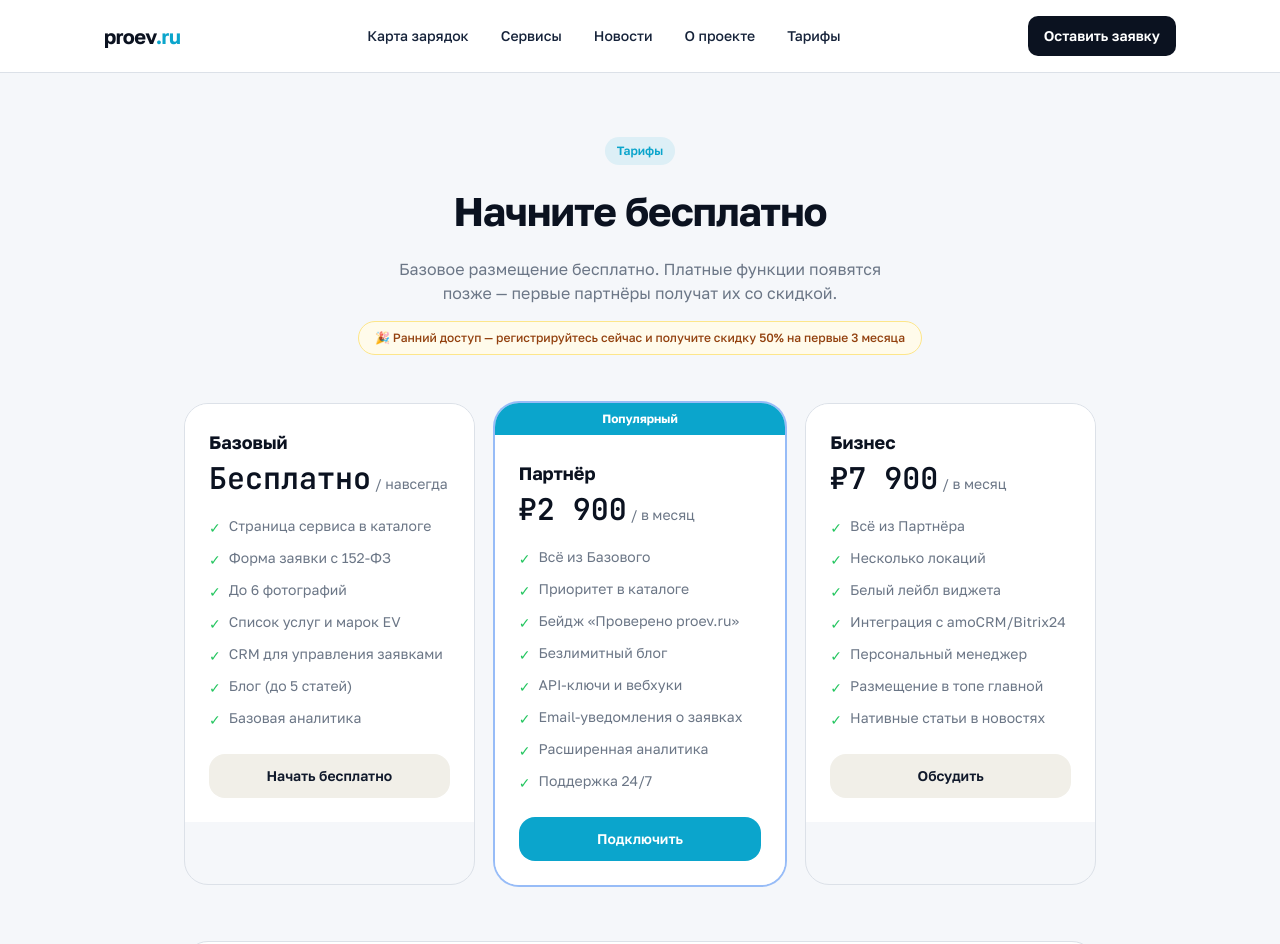
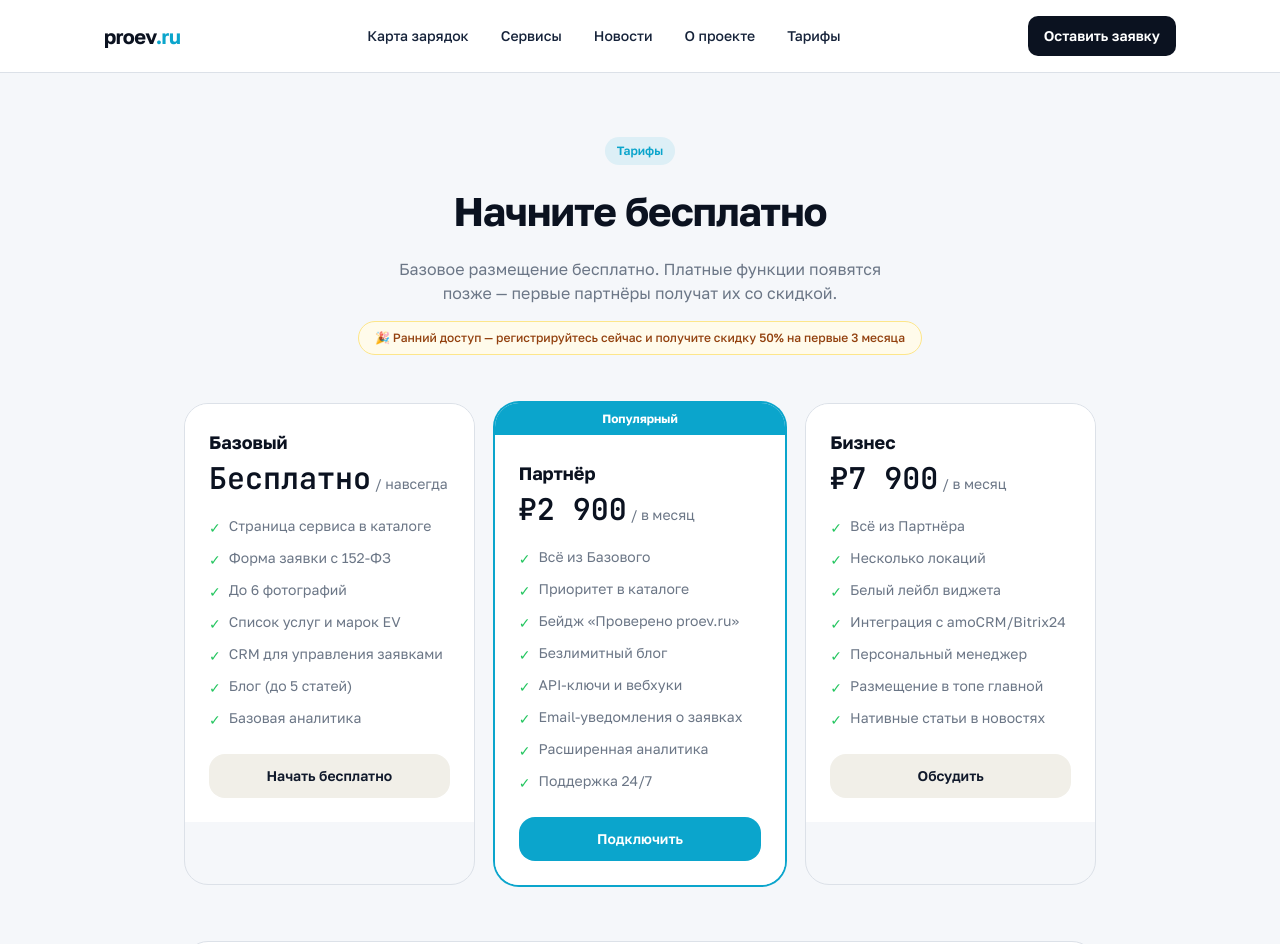
Before and after one commit to UnikarTOP/proev, a Next.js app in the folder frontend/: page /pricing in a window 1280 px wide. Shown: the top 944 px of the page. Built offline with nearby package versions, Linux system fonts and the light colour scheme.

Commit message:
Fix TS: remove ringColor from style (not a CSS property), use Tailwind class instead

```diff
--- a/frontend/src/app/pricing/page.tsx
+++ b/frontend/src/app/pricing/page.tsx
@@ -94,8 +94,7 @@ export default function PricingPage() {
       <div className="grid grid-cols-1 md:grid-cols-3 gap-5 mb-14">
         {PLANS.map(plan => (
           <div key={plan.name}
-            className={`rounded-2xl overflow-hidden ${plan.highlight ? 'ring-2' : 'border border-line'}`}
-            style={plan.highlight ? { ringColor: plan.color } : {}}>
+            className={`rounded-2xl overflow-hidden ${plan.highlight ? 'ring-2 ring-[#0BA5CC]' : 'border border-line'}`}>
             {plan.highlight && (
               <div className="py-2 text-center text-xs font-bold text-white" style={{ background: plan.color }}>
                 {plan.badge}
```
